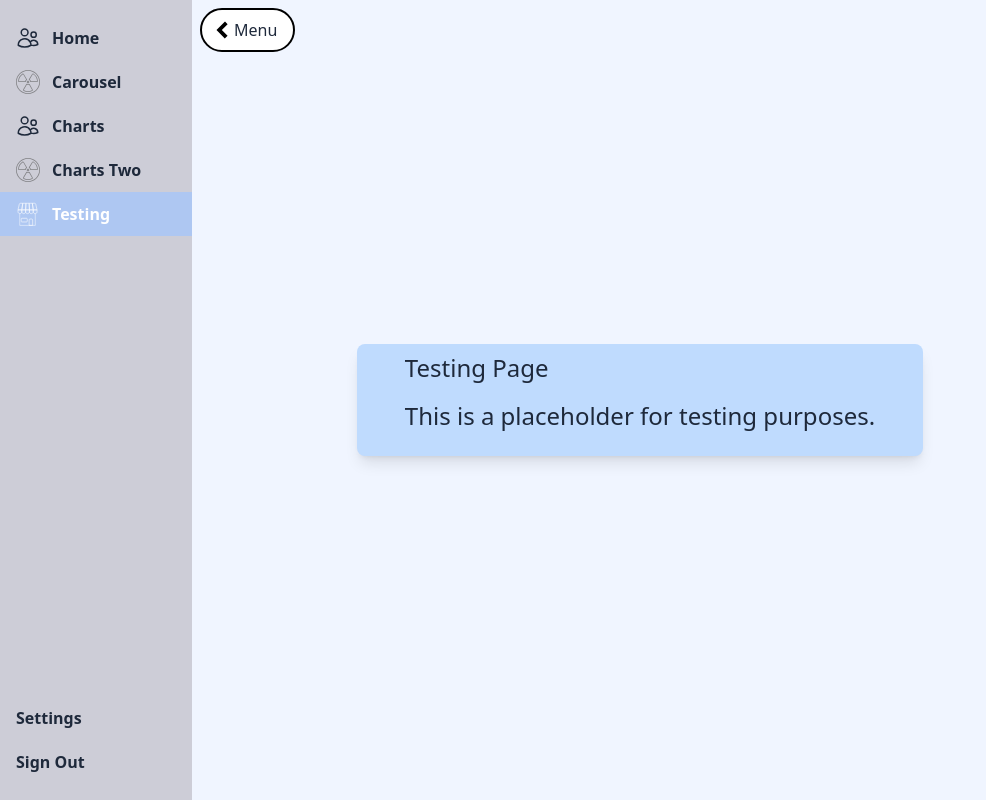
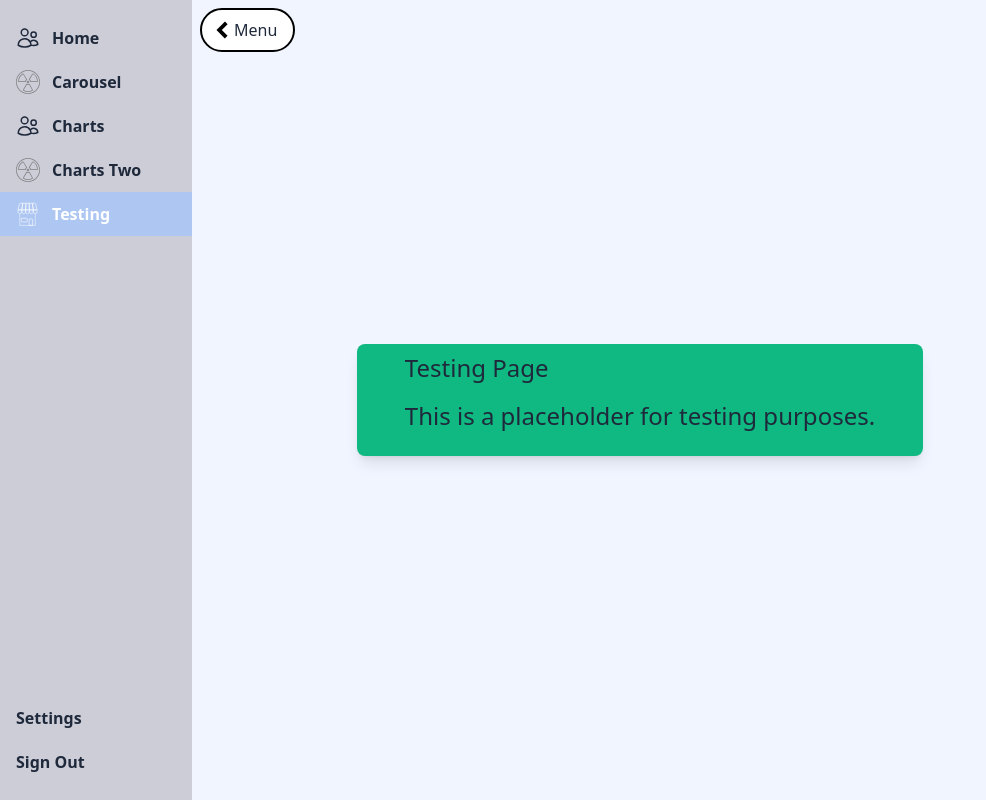
Before and after one commit to SNelson723/dcr_sandbox, a React (Vite) app: page /testing in a window 1280 px wide. Shown: the whole page, without its empty margins (0-986 px from the left). Built offline with nearby package versions, Linux system fonts and the light colour scheme; no server answers.

Commit message:
Adds theme green/blue/orange

```diff
--- a/src/pages/Testing.tsx
+++ b/src/pages/Testing.tsx
@@ -1,7 +1,7 @@
 const Testing = () => {
   return (
     <div className="flex flex-col items-center justify-center h-screen">
-      <div className="px-12 text-2xl font-medium bg-blue-200 py-2 rounded-lg shadow-lg">
+      <div className="px-12 text-2xl font-medium bg-[#10b981] py-2 rounded-lg shadow-lg">
         <h1 className="mb-4">Testing Page</h1>
         <p className="mb-4">This is a placeholder for testing purposes.</p>
       </div>
--- a/tailwind.config.js
+++ b/tailwind.config.js
@@ -6,6 +6,9 @@ export default {
       colors: {
         bkg: "rgb(var(--color-bkg) / <alpha-value>)",
         themeText: "rgb(var(--color-themeText) / <alpha-value>)",
+        bkgBlue: "rgb(var(--color-blue) / <alpha-value>)",
+        bkgOrange: "rgb(var(--color-orange) / <alpha-value>)",
+        bkgGreen: "rgb(var(--color-green) / <alpha-value>)",
       },
       keyframes: {
         fadeIn: {
```
